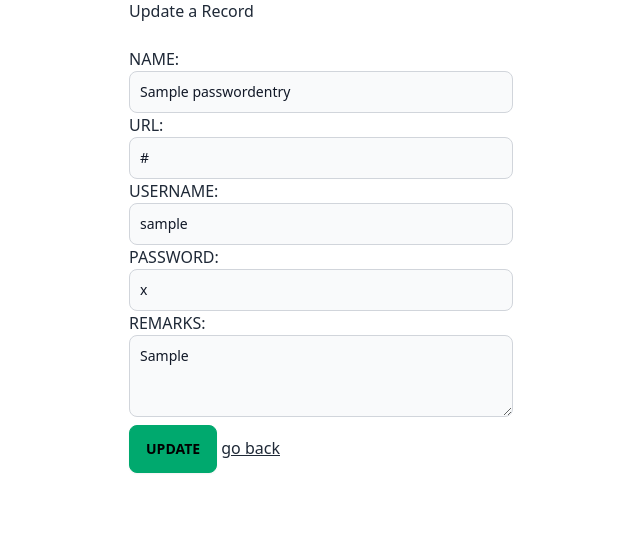
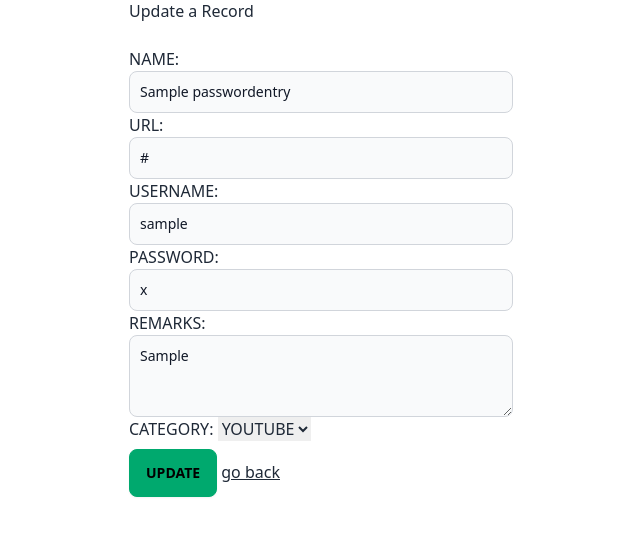
Before and after one commit to maw619/passwordmanager-django, a Django app: page /update-record/1 in a window 1280 px wide. Shown: the part 211-747 px from the top of the page, without its empty margins (319-959 px from the left). Run offline with Django 5.2, Linux system fonts and the light colour scheme; a user stored in the database is signed in; tables that the repository leaves empty hold one stand-in row (values such as "Sample post"); some libraries are stand-ins or nearby versions.

Commit message:
added the categories

```diff
--- a/dash/forms.py
+++ b/dash/forms.py
@@ -6,13 +6,14 @@ from dash.models import PasswordEntry
 class AddForm(ModelForm):
     class Meta:
         model = PasswordEntry
-        fields = ['site_name', 'site_url', 'username', 'encrypted_password','remarks']
+        fields = ['site_name', 'site_url', 'username', 'encrypted_password','remarks', 'category']
         labels = {
             'site_name': 'NAME',
             'site_url': 'URL',
             'username': 'USERNAME',
             'encrypted_password': 'PASSWORD',
             'remarks': 'REMARKS',
+            'category':'CATEGORY'
         }
         widgets = {
             'site_name': forms.TextInput(attrs={'class': "bg-gray-50 border border-gray-300 text-gray-900 text-sm rounded-lg focus:ring-blue-500 focus:border-blue-500 block w-full p-2.5 dark:bg-gray-700 dark:border-gray-600 dark:placeholder-gray-400 dark:text-white dark:focus:ring-blue-500 dark:focus:border-blue-500"}),
@@ -20,4 +21,5 @@ class AddForm(ModelForm):
             'username': forms.TextInput(attrs={'class': "bg-gray-50 border border-gray-300 text-gray-900 text-sm rounded-lg focus:ring-blue-500 focus:border-blue-500 block w-full p-2.5 dark:bg-gray-700 dark:border-gray-600 dark:placeholder-gray-400 dark:text-white dark:focus:ring-blue-500 dark:focus:border-blue-500"}),
             'encrypted_password': forms.TextInput(attrs={'class': "bg-gray-50 border border-gray-300 text-gray-900 text-sm rounded-lg focus:ring-blue-500 focus:border-blue-500 block w-full p-2.5 dark:bg-gray-700 dark:border-gray-600 dark:placeholder-gray-400 dark:text-white dark:focus:ring-blue-500 dark:focus:border-blue-500"}),
             'remarks': forms.Textarea(attrs={'class':  "bg-gray-50 border border-gray-300 text-gray-900 text-sm rounded-lg focus:ring-blue-500 focus:border-blue-500 block w-full p-2.5 dark:bg-gray-700 dark:border-gray-600 dark:placeholder-gray-400 dark:text-white dark:focus:ring-blue-500 dark:focus:border-blue-500", 'rows': 3}),
+            'category': forms.Select()
         }
--- a/dash/models.py
+++ b/dash/models.py
@@ -7,6 +7,12 @@ class User(AbstractUser):
 
 
 class PasswordEntry(models.Model):
+    mycat = (
+        ('youtube','YOUTUBE'),
+        ('gmail','GMAIL'),
+        ('other','OTHER'),
+    )
+    category = models.CharField(choices=mycat, null=True)
     user = models.ForeignKey(User, on_delete=models.CASCADE, related_name="password_entries")
     site_name = models.CharField(max_length=255)
     site_url = models.URLField()
--- a/dash/templates/index.html
+++ b/dash/templates/index.html
@@ -40,6 +40,9 @@
                 REMARKS
               </th>
               <th scope="col" class="px-6 py-3">
+                CATEGORY
+              </th>
+              <th scope="col" class="px-6 py-3">
               </th>
               <th scope="col" class="px-6 py-3">
               </th>
@@ -63,6 +66,9 @@
               <td class="px-6 py-4">
                 {{x.remarks}}
               </td>
+              <td class="px-6 py-4">
+                {{x.category}}
+              </td>
               <td class="px-6 py-4 text-right">
                 <a href="{% url 'delete_record' x.id %}" class="font-medium text-blue-600 dark:text-blue-500 hover:underline" onclick=deleteItem()>delete</a>
             </td>
```
Also changed, not shown: dash/migrations/0002_passwordentry_category.py (added).
